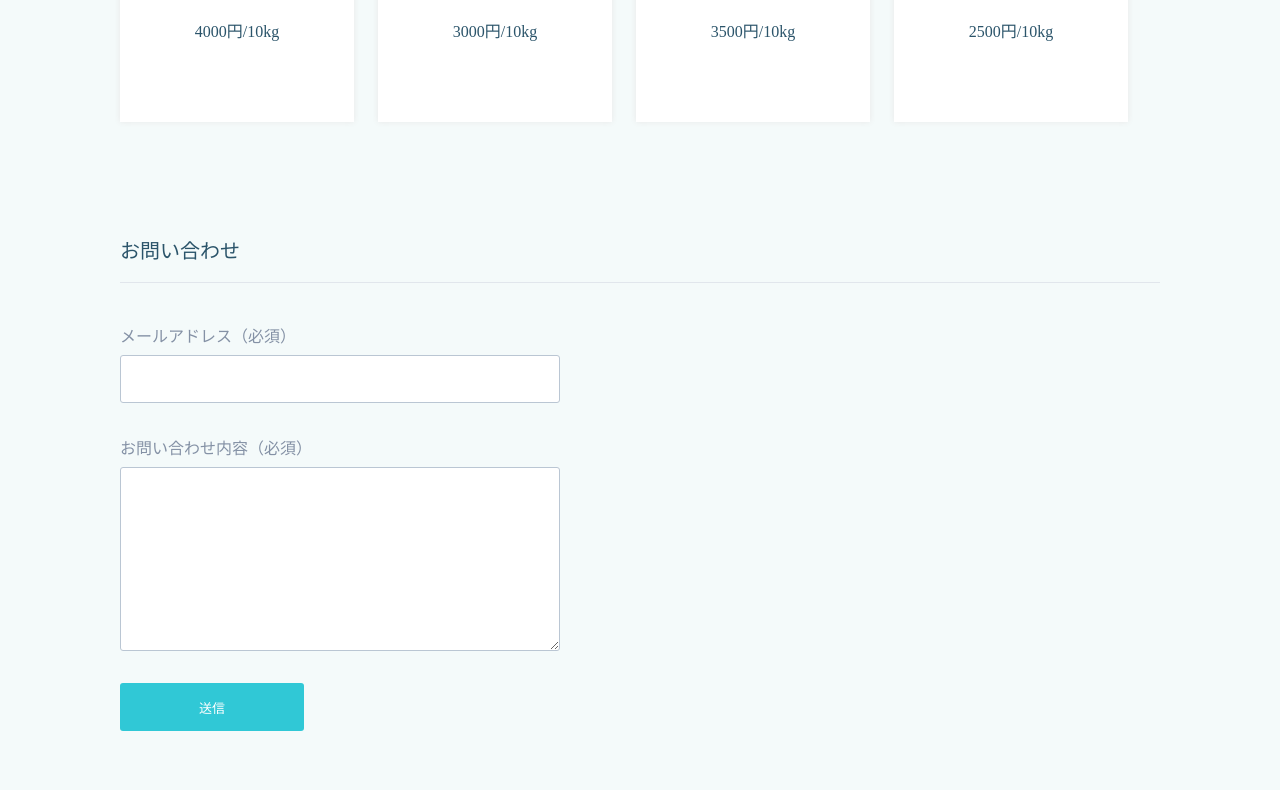
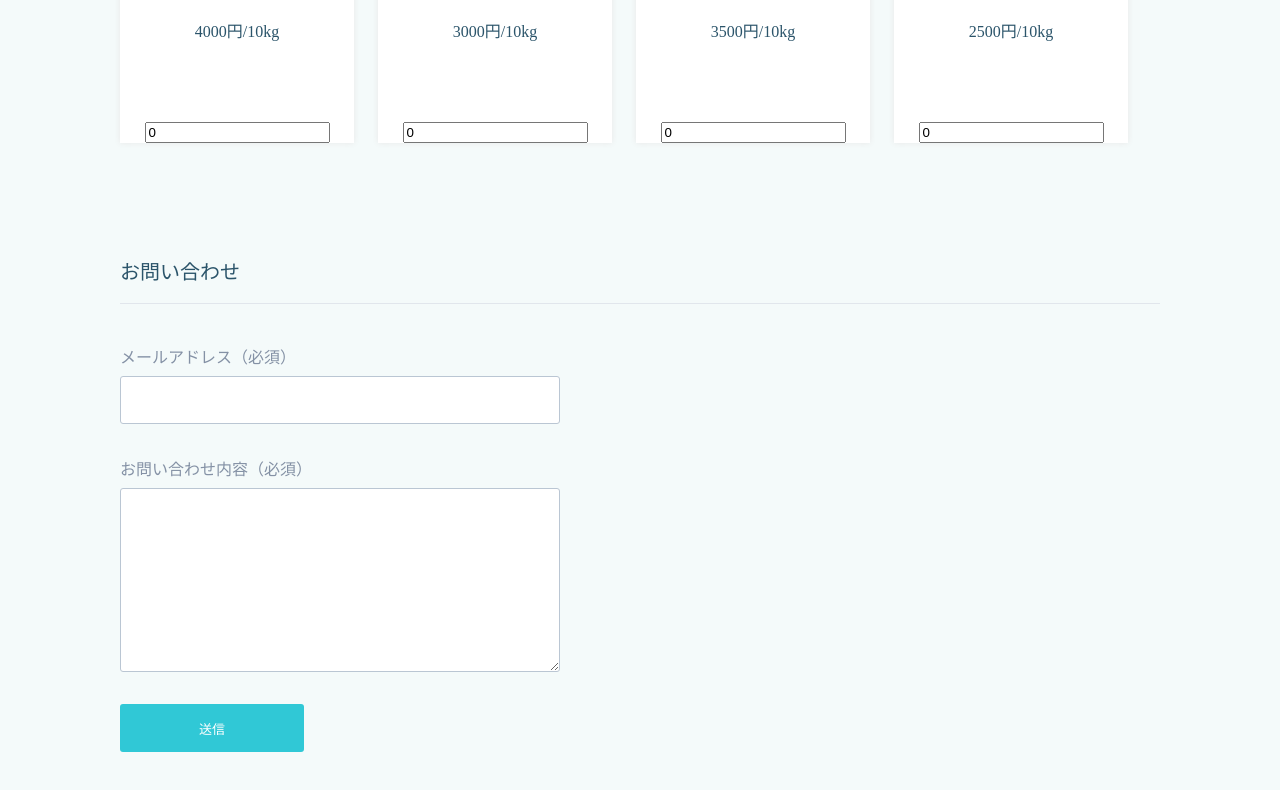
Before and after one commit to yukifu027/react-app, a React (Create React App) app: page / in a window 1280 px wide. Shown: the part 2076-2866 px from the top of the page. Built offline with nearby package versions, Linux system fonts and the light colour scheme.

Commit message:
見積もり記入欄

```diff
--- a/src/Lesson.js
+++ b/src/Lesson.js
@@ -3,7 +3,10 @@ import React from 'react';
 class Lesson extends React.Component {
   constructor(props) {
     super(props);
-    this.state = {isModalOpen: false};
+    this.state = {
+      isModalOpen: false,
+      number: 0,
+    };
   }
 
   handleClickLesson() {
@@ -12,6 +15,11 @@ class Lesson extends React.Component {
 
   handleClickClose() {
     this.setState({isModalOpen: false});
+  }
+
+  handleNumberChange(event){
+    const inputNumber = event.target.value;
+    this.setState({number: inputNumber});
   }
 
   render() {
@@ -46,6 +54,11 @@ class Lesson extends React.Component {
           <img src={this.props.image} />
           <p>{this.props.price}</p>
         </div>
+        <input
+          type="number"
+          value={this.state.number}
+          onChange={(event) => {this.handleNumberChange(event)}}
+        />
         {modal}
       </div>
     );
```
Also changed, not shown: src/Main.js (+10 -0 lines), src/Price.js (added).
